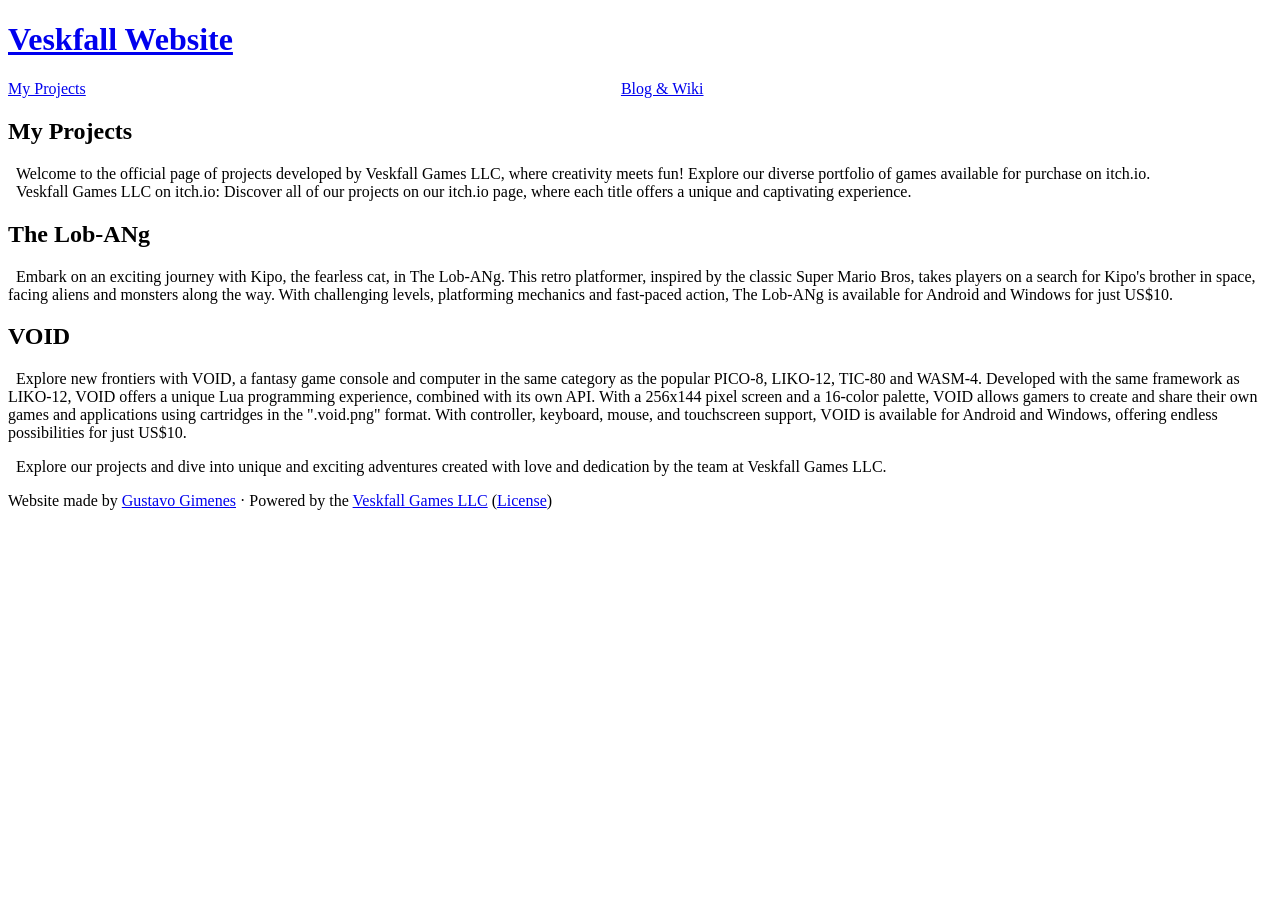
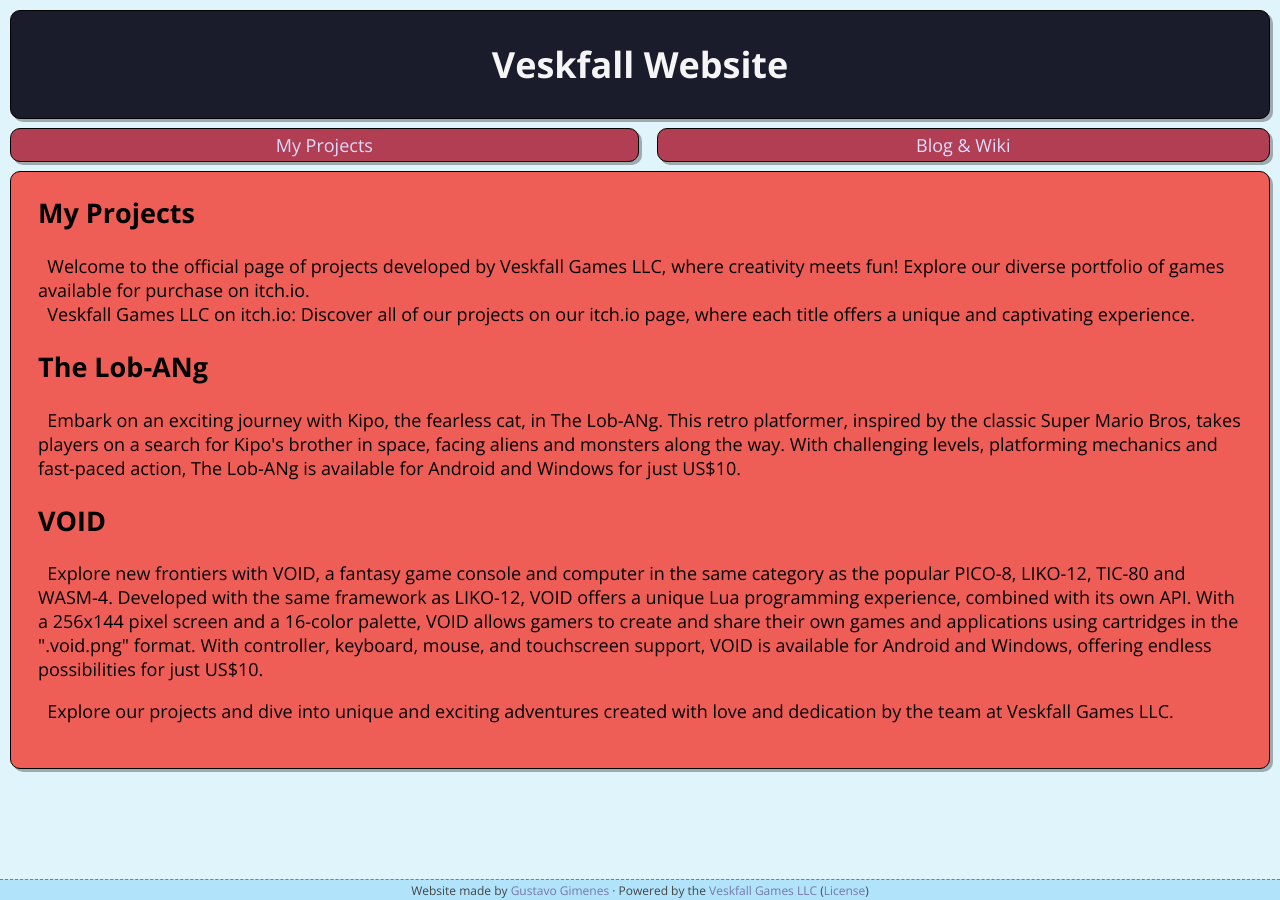
Before and after one commit to Gustavo-Gimenes/Website-Veskfall, a Jekyll site: the page built from proj.html, in a window 1280 px wide. Built offline with Jekyll 4.4.1, drawn with Linux system fonts in a browser that asks for light colours.

Commit message:
Add files via upload

```diff
--- a/_layouts/base.html
+++ b/_layouts/base.html
@@ -10,7 +10,7 @@
 	<meta name="MobileOptimized" content="320">
 	<meta http-equiv="X-UA-Compatible" content="IE=edge,chrome=1">
 	<meta http-equiv="cleartype" content="on">
-	<link rel="stylesheet" href="/veskfall.github.io/main.css" type='text/css'>
+	<link rel="stylesheet" href="/Website-Veskfall/main.css" type='text/css'>
 	<link href='https://fonts.googleapis.com/css?family=Open+Sans:300,700' rel='stylesheet' type='text/css'>
 </head>
 <body>
```
